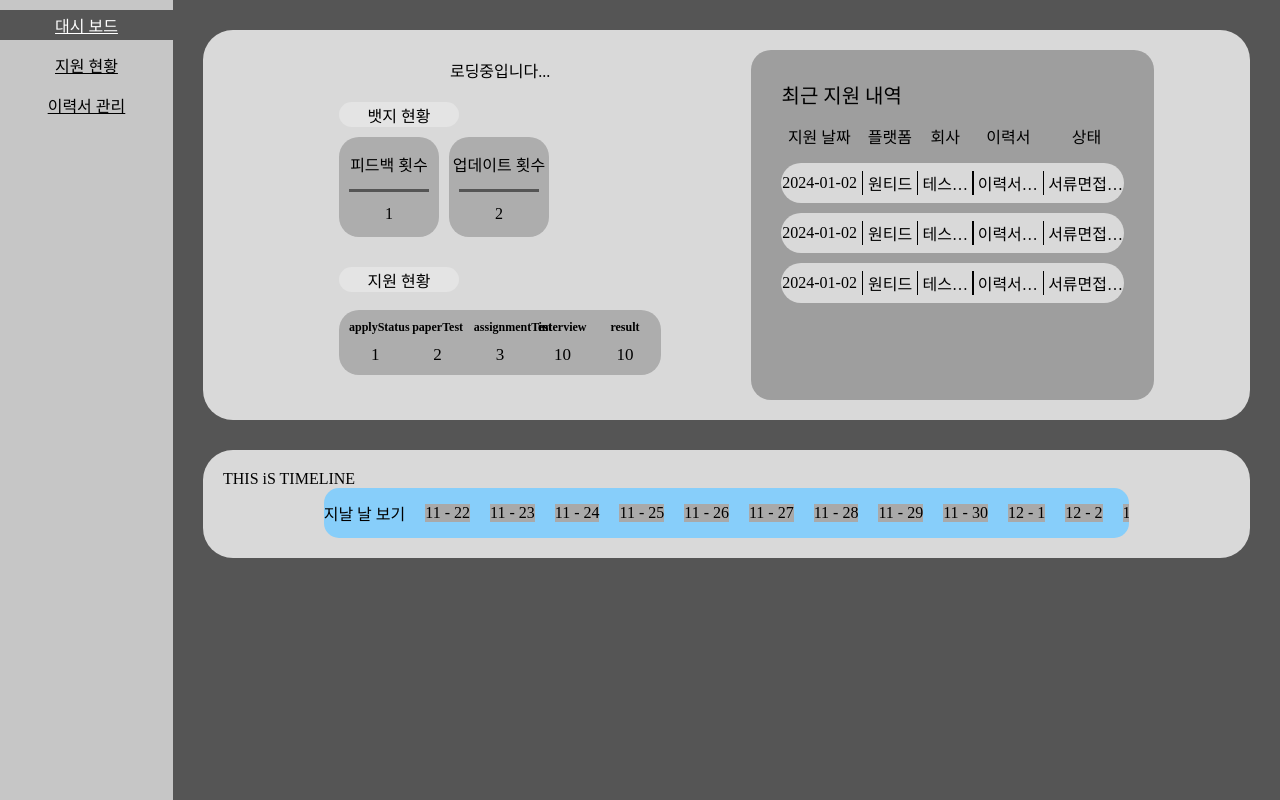
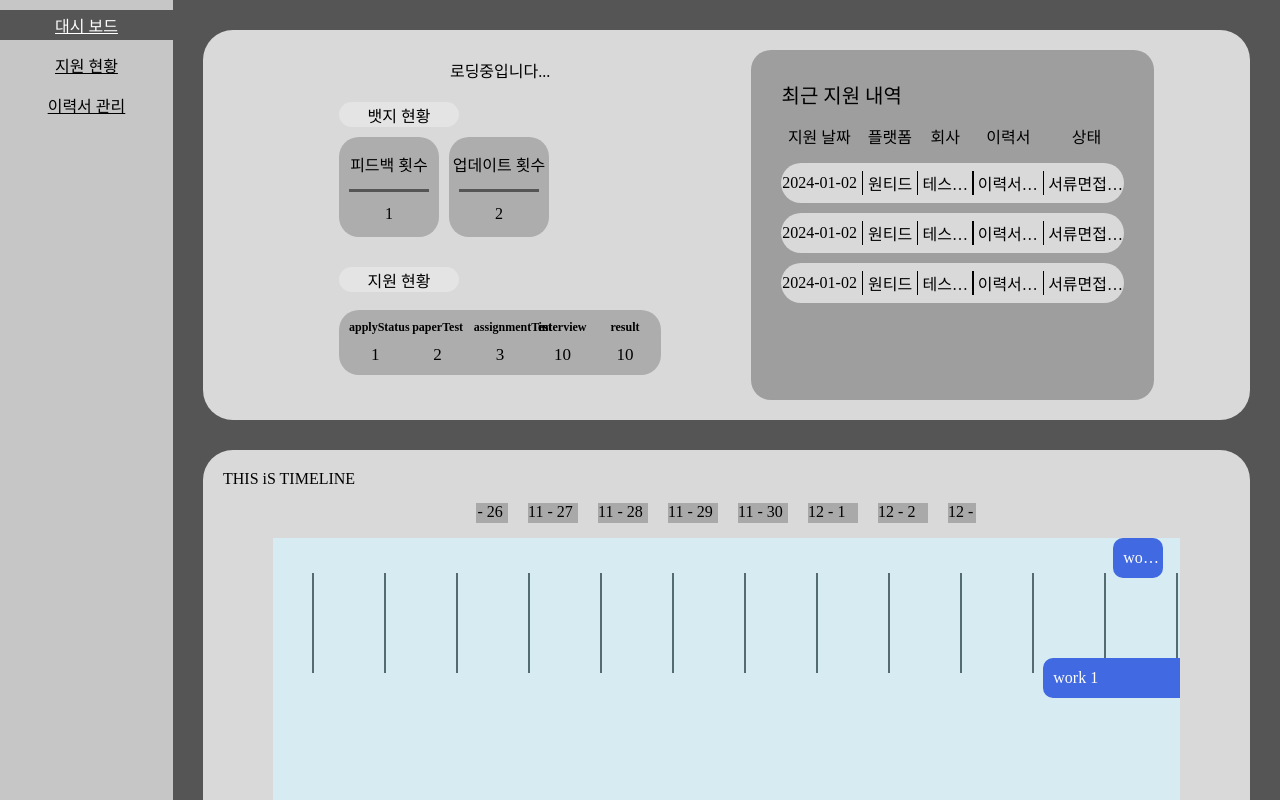
Before and after one commit to CureLatte/MyCareerFront, a Next.js app: page /dashboard in a window 1280 px wide. Shown: the top 800 px of the page. Built offline with nearby package versions, Linux system fonts and the light colour scheme; no server answers.

Commit message:
[FEAT] 타임라인 중간 저장 - 미완성

```diff
--- a/src/components/ApplyTimeLine.tsx
+++ b/src/components/ApplyTimeLine.tsx
@@ -1,11 +1,48 @@
+'use client';
 import RoundBoxTemplate from '@/components/RoundBoxTemplate';
 import StandardTimeLine from '@/components/StandardTimeLine';
+import { useContext, useEffect, useRef, useState } from 'react';
+import TimeLineWorkBoard from '@/components/TimeLineWorkBoard';
+import { TimeLineContext, TimeLineProvider } from '@/context/TimeLineContext';
 
 export default function ApplyTimeLine() {
+	const [dateList, setDateList] = useState<Date[]>([]);
+	const styleState = useContext(TimeLineContext);
+
+	useEffect(() => {
+		console.log('updated!');
+		getDateTimeLineList();
+	}, []);
+
+	const getDateTimeLineList = () => {
+		const updatedPastDate = [];
+		const today = new Date();
+		console.log(`today ${today.getMonth() + 1} - ${today.getDate()}`);
+		const defaultDiffDay = 15;
+		today.setDate(today.getDate() - defaultDiffDay);
+
+		for (let i = 0; i < defaultDiffDay * 2; i++) {
+			today.setDate(today.getDate() + 1);
+			updatedPastDate.push(new Date(today.getTime()));
+		}
+
+		setDateList([...updatedPastDate]);
+		// if (backgroundRef.current) {
+		// 	setMoveStatus(Number(backgroundRef.current.style.width) / 2);
+		// }
+	};
+
 	return (
 		<RoundBoxTemplate>
-			<div>THIS iS TIMELINE</div>
-			<StandardTimeLine></StandardTimeLine>
+			<TimeLineProvider>
+				<div>THIS iS TIMELINE</div>
+				<StandardTimeLine
+					dateList={dateList}
+					setDateList={setDateList}
+					today={new Date()}
+				></StandardTimeLine>
+				<TimeLineWorkBoard dateList={dateList}></TimeLineWorkBoard>
+			</TimeLineProvider>
 		</RoundBoxTemplate>
 	);
 }
--- a/src/components/StandardTimeLine.tsx
+++ b/src/components/StandardTimeLine.tsx
@@ -1,24 +1,31 @@
 'use client';
 import styled from 'styled-components';
 import {
+	Dispatch,
 	ForwardedRef,
 	forwardRef,
 	ReactNode,
+	SetStateAction,
+	useContext,
 	useEffect,
 	useLayoutEffect,
 	useRef,
 	useState,
 } from 'react';
+import { TimeLineContext } from '@/context/TimeLineContext';
 
-export default function StandardTimeLine() {
+export default function StandardTimeLine({
+	dateList,
+	setDateList,
+	today,
+}: {
+	dateList: Date[];
+	setDateList: Dispatch<SetStateAction<Date[]>>;
+	today: Date;
+}) {
 	const backgroundRef = useRef<HTMLDivElement>(null);
-	const [dateList, setDateList] = useState<Date[]>([]);
-	const [moveStatus, setMoveStatus] = useState<number>(300);
-
-	useEffect(() => {
-		console.log('updated!');
-		getDateTimeLineList();
-	}, []);
+	const [moveStatus, setMoveStatus] = useState<number>(400);
+	const styleState = useContext(TimeLineContext);
 
 	useLayoutEffect(() => {
 		console.log('updated Layout Effect!!');
@@ -28,14 +35,14 @@ export default function StandardTimeLine() {
 	}, [backgroundRef, moveStatus]);
 
 	const BackGroundStyle = styled.div`
-		width: 80%;
+		width: ${styleState.width}px;
 		height: 50px;
 		border-radius: 15px;
-		background-color: lightskyblue;
+		// background-color: lightskyblue;
 		justify-self: center;
 		flex-direction: row;
 		display: flex;
-		gap: 20px;
+		gap: ${styleState.gapWidth}px;
 		justify-content: space-evenly;
 		align-items: center;
 		overflow: auto;
@@ -52,24 +59,6 @@ export default function StandardTimeLine() {
 			return <BackGroundStyle ref={ref}>{children}</BackGroundStyle>;
 		},
 	);
-
-	const getDateTimeLineList = () => {
-		const updatedPastDate = [];
-		const today = new Date();
-		console.log(`today ${today.getMonth() + 1} - ${today.getDate()}`);
-		const defaultDiffDay = 15;
-		today.setDate(today.getDate() - defaultDiffDay);
-
-		for (let i = 0; i < defaultDiffDay * 2; i++) {
-			today.setDate(today.getDate() + 1);
-			updatedPastDate.push(new Date(today.getTime()));
-		}
-
-		setDateList([...updatedPastDate]);
-		if (backgroundRef.current) {
-			setMoveStatus(Number(backgroundRef.current.style.width) / 2);
-		}
-	};
 
 	const addDateList = (cnt: number) => {
 		const prevDateList = [...dateList];
@@ -112,7 +101,15 @@ export default function StandardTimeLine() {
 			</div>
 			{dateList.map((date, index) => {
 				return (
-					<div style={{ backgroundColor: 'darkgrey' }} key={index}>
+					<div
+						style={{
+							minWidth: `${styleState.rowWidth}px`,
+							height: '20px',
+							position: 'relative',
+							backgroundColor: 'darkgrey',
+						}}
+						key={index}
+					>
 						{date.getMonth() + 1} - {date.getDate()}
 					</div>
 				);
--- /dev/null
+++ b/src/components/TimeLineWorkBoard.tsx
@@ -0,0 +1,133 @@
+import { useContext, useEffect, useState } from 'react';
+import styled from 'styled-components';
+import { sleep } from '@/utils/commonUtils';
+import { start } from 'node:repl';
+import WorkTimeLine from '@/components/WorkTimeLine';
+import { TimeLineContext } from '@/context/TimeLineContext';
+
+export default function TimeLineWorkBoard({ dateList }: { dateList: Date[] }) {
+	const [loading, setLoading] = useState(true);
+	const [workList, setWorkList] = useState<
+		{
+			startDate: string;
+			endDate: string;
+			title: string;
+		}[]
+	>([]);
+
+	const styleState = useContext(TimeLineContext);
+
+	useEffect(() => {
+		getWorkList().then(() => {
+			setLoading(false);
+		});
+	}, []);
+
+	const getWorkList = async () => {
+		setLoading(true);
+
+		await sleep(100);
+
+		setWorkList([
+			{
+				startDate: '2024-12-05',
+				endDate: '2024-12-06',
+				title: 'work 1',
+			},
+			{
+				startDate: '2024-12-07',
+				endDate: '2024-12-10',
+				title: 'work 1',
+			},
+			{
+				startDate: '2024-12-04',
+				endDate: '2024-12-12',
+				title: 'work 1',
+			},
+		]);
+	};
+
+	const BackGroundStyle = styled.div`
+		justify-self: center;
+		width: 90%;
+		min-height: 400px;
+		background-color: lightblue;
+		display: flex;
+		flex-direction: column;
+		gap: 20px;
+		position: relative;
+		overflow: scroll;
+	`;
+
+	if (loading) {
+		return <BackGroundStyle>로딩중 입니다.</BackGroundStyle>;
+	}
+
+	return (
+		<BackGroundStyle>
+			<div
+				style={{
+					height: '100%',
+					position: 'absolute',
+					backgroundColor: 'white',
+					display: 'flex',
+					flexDirection: 'row',
+					opacity: '50%',
+					overflow: 'auto',
+					paddingLeft: '4px',
+				}}
+			>
+				{dateList.map((data, index) => {
+					return (
+						<div
+							key={index}
+							style={{
+								width: '2px',
+								height: '100px',
+								backgroundColor: 'black',
+								margin: `${styleState.gapWidth / 2 + styleState.rowWidth / 2}px`,
+							}}
+						></div>
+					);
+				})}
+			</div>
+
+			{workList.map((data, index) => {
+				const startDate = new Date(data.startDate);
+
+				const endDate = new Date(data.endDate);
+
+				const dayDiff = Math.floor(
+					(endDate.getTime() - startDate.getTime()) /
+						(60 * 1000 * 24 * 60),
+				);
+
+				console.log(dayDiff);
+
+				if (dayDiff <= 0) {
+					return null;
+				}
+
+				const widthLength = dayDiff * styleState.rowWidth;
+
+				const firstDate = dateList[0];
+
+				const moveDateDiff = Math.floor(
+					(startDate.getTime() - firstDate.getTime()) /
+						(60 * 1000 * 24 * 60),
+				);
+				console.log(`moveDateDiff: ${moveDateDiff}`);
+				return (
+					<WorkTimeLine
+						workInfo={data}
+						key={index}
+						style={{
+							width: `${widthLength}px`,
+							left: `${moveDateDiff * (styleState.rowWidth + styleState.gapWidth)}px`,
+						}}
+					></WorkTimeLine>
+				);
+			})}
+		</BackGroundStyle>
+	);
+}
--- /dev/null
+++ b/src/components/WorkTimeLine.tsx
@@ -0,0 +1,26 @@
+import styled from 'styled-components';
+
+export default function WorkTimeLine({
+	workInfo,
+	style,
+}: {
+	workInfo: { startDate: string; endDate: string; title: string };
+	style: object;
+}) {
+	const BackGroundStyle = styled.div`
+		position: relative;
+		height: 40px;
+		background-color: royalblue;
+		border-radius: 10px;
+		white-space: nowrap;
+		text-overflow: ellipsis;
+		text-align: start;
+		vertical-align: center;
+		overflow: hidden;
+		align-content: center;
+		text-indent: 10px;
+		color: white;
+	`;
+
+	return <BackGroundStyle style={style}>{workInfo.title}</BackGroundStyle>;
+}
--- /dev/null
+++ b/src/context/TimeLineContext.tsx
@@ -0,0 +1,27 @@
+import { createContext, useState } from 'react';
+
+const TimeLineContext = createContext({
+	width: 1000,
+	rowWidth: 50,
+	gapWidth: 20,
+});
+
+function TimeLineProvider({ children }: { children: React.ReactNode }) {
+	const [styleState, setStyleState] = useState<{
+		rowWidth: number;
+		gapWidth: number;
+		width: number;
+	}>({
+		rowWidth: 50,
+		gapWidth: 20,
+		width: 500,
+	});
+
+	return (
+		<TimeLineContext.Provider value={styleState}>
+			{children}
+		</TimeLineContext.Provider>
+	);
+}
+
+export { TimeLineContext, TimeLineProvider };
```
